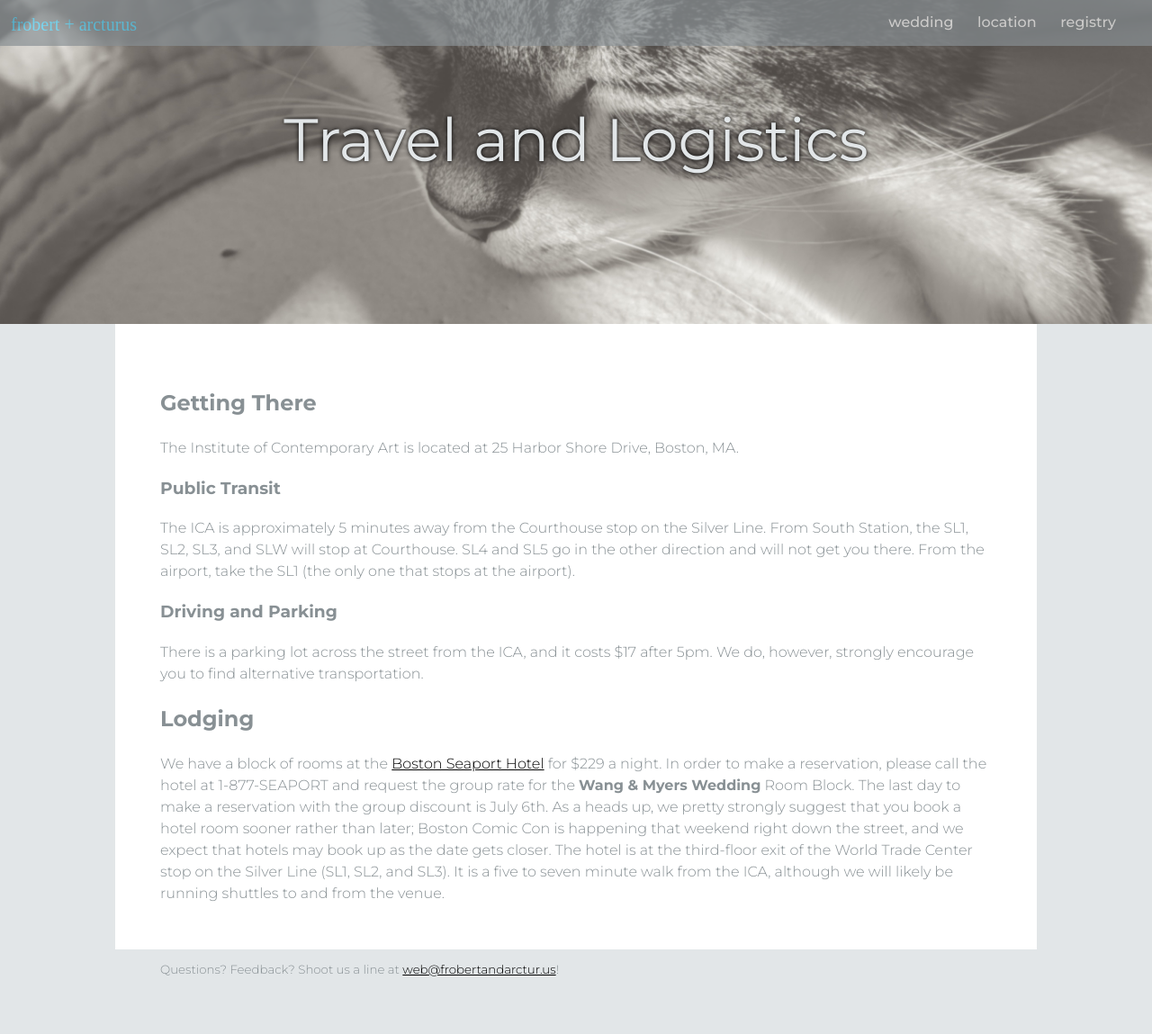
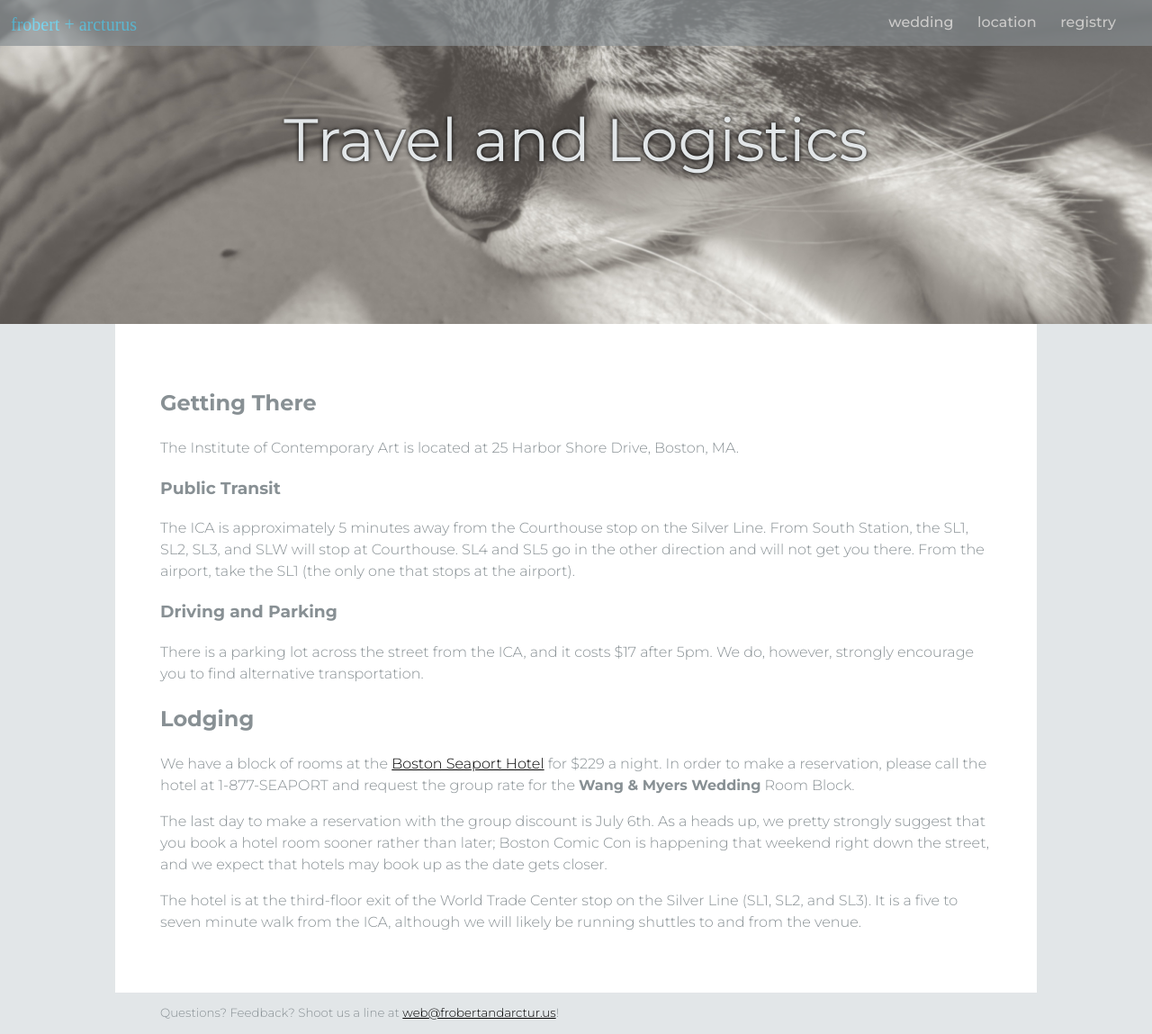
Before and after one commit to catoverdrive/catoverdrive.github.io, a Jekyll site: the page built from location.html, in a window 1280 px wide and 1149 px high. Shown: the whole window at 90% size. Built offline with Jekyll 4.4.1, drawn with Linux system fonts in a browser that asks for light colours; some web fonts are replaced.

```diff
--- a/location.html
+++ b/location.html
@@ -18,15 +18,15 @@ There is a parking lot across the street from the ICA, and it costs $17 after 5p
 however, strongly encourage you to find alternative transportation.
 
 <h2>Lodging</h2>
-We have a block of rooms at the <a href="https://www.seaportboston.com/">Boston Seaport Hotel</a>
+<p>We have a block of rooms at the <a href="https://www.seaportboston.com/">Boston Seaport Hotel</a>
 for $229 a night. In order to make a reservation, please call the hotel at 1-877-SEAPORT
-and request the group rate for the <b>Wang &amp; Myers Wedding</b> Room Block.
+and request the group rate for the <b>Wang &amp; Myers Wedding</b> Room Block.</p>
 
-The last day to make a reservation with the group discount is July 6th. As a heads up,
+<p>The last day to make a reservation with the group discount is July 6th. As a heads up,
 we pretty strongly suggest that you book a hotel room sooner rather than later; Boston
 Comic Con is happening that weekend right down the street, and we expect that hotels may
-book up as the date gets closer.
+book up as the date gets closer.</p>
 
-The hotel is at the third-floor exit of the World Trade Center stop on the Silver Line
+<p>The hotel is at the third-floor exit of the World Trade Center stop on the Silver Line
 (SL1, SL2, and SL3). It is a five to seven minute walk from the ICA, although we will
-likely be running shuttles to and from the venue.
+likely be running shuttles to and from the venue.</p>
```
